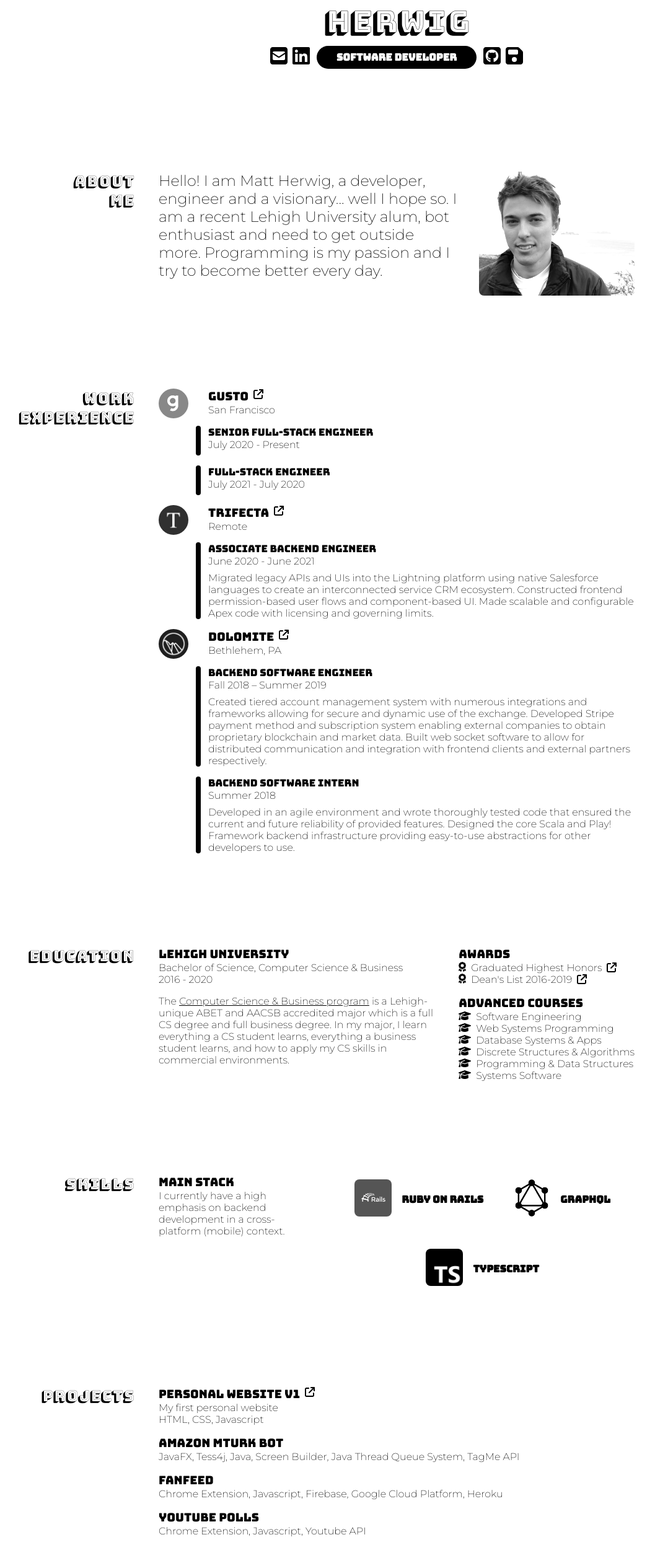
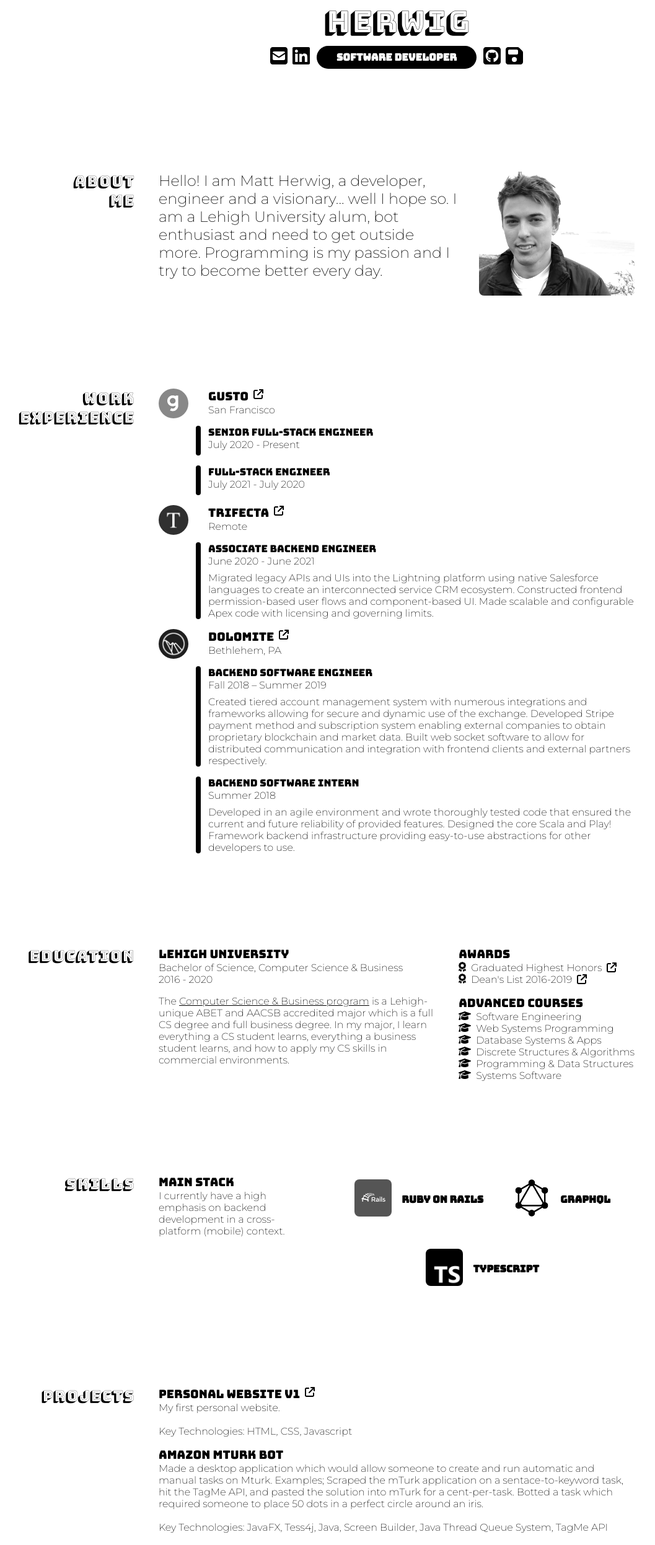
Before and after one commit to mattherwig/mattherwig-v2.github.io, a React (Create React App) app: page / in a window 1280 px wide. Shown: the part 262-2755 px from the top of the page at 62% size, without its empty margins (0-1057 px from the left). Built offline with nearby package versions, Linux system fonts and the light colour scheme.

Commit message:
Added More Info

```diff
--- a/public/index.html
+++ b/public/index.html
@@ -7,7 +7,7 @@
     <!-- Open Graph Protocal: Special UI shows up when link is shared on LinkedIn, Facebook, ect. -->
     <meta name="site_name" property="og:site_name" content="Matt Herwig's Website"/>
     <meta name="title" property="og:title" content="Matt Herwig's Website"/>
-    <meta name="description" property="og:description" content="Hello! I am Matt Herwig, a developer, engineer and a visionary... well I hope so. I am a recent Lehigh University alum, bot enthusiast and need to get outside more. Programming is my passion and I try to become better every day."/>
+    <meta name="description" property="og:description" content="Hello! I am Matt Herwig, a developer, engineer and a visionary... well I hope so. I am a Lehigh University alum, bot enthusiast and need to get outside more. Programming is my passion and I try to become better every day."/>
     <meta name="image" property="og:image" content="%PUBLIC_URL%/images/icon-ogp.png">
     <meta name="secure_url" property="og:image:secure_url" content="%PUBLIC_URL%/images/icon-ogp.png">
     <meta name="url" property="og:url" content="https://mattherwig.com/">
@@ -17,7 +17,7 @@
     <meta name="username" property="og:type:username" content="mattherwig"/>
     <meta name="gender" property="og:type:gender" content="male"/>
     <meta name="author" content="Matt Herwig" />
-    <meta name="keywords" content="HTML, CSS, lehigh, software, engineer, software engineer, university, science, computer, computer science, business, scala, javascript, java, entrepreneur, backend, designer" />
+    <meta name="keywords" content="rails, ruby, graphql, typescript, HTML, CSS, lehigh, software, engineer, software engineer, university, science, computer, computer science, business, scala, javascript, java, entrepreneur, backend, designer" />
     <link rel="icon" href="%PUBLIC_URL%/images/icon.png" />
 
     <meta charset="utf-8" />
--- a/src/components/AboutMeSection.tsx
+++ b/src/components/AboutMeSection.tsx
@@ -10,8 +10,8 @@ const AboutMeSection = () => {
       <ContentArea title="About Me" className={classes.innerContainer}>
         <p>
           Hello! I am Matt Herwig, a developer, engineer and a visionary... well I hope so. I am a
-          recent Lehigh University alum, bot enthusiast and need to get outside more. Programming is
-          my passion and I try to become better every day.
+          Lehigh University alum, bot enthusiast and need to get outside more. Programming is my
+          passion and I try to become better every day.
         </p>
         <img src="/images/profile.jpg" className={classes.picture} alt="Matt Herwig profile" />
       </ContentArea>
--- a/src/components/ProjectSection.tsx
+++ b/src/components/ProjectSection.tsx
@@ -40,7 +40,8 @@ const Project: React.FC<ProjectProps> = ({ title, description, technologies, web
           {website && <ExternalLinkIcon href={website} />}
         </div>
         <p>{description}</p>
-        <p>{technologies.join(', ')}</p>
+        <br />
+        <p>{`Key Technologies: ${technologies.join(', ')}`}</p>
       </div>
     </div>
   );
--- a/src/data.ts
+++ b/src/data.ts
@@ -146,13 +146,14 @@ interface Project {
 export const PROJECTS: Project[] = [
   {
     title: 'Personal Website v1',
-    description: 'My first personal website',
+    description: 'My first personal website.',
     technologies: ['HTML', 'CSS', 'Javascript'],
-    website: 'https://mattherwig.com'
+    website: 'https://mattherwig.github.io/personal-website-v1/'
   },
   {
     title: 'Amazon Mturk Bot',
-    description: '',
+    description:
+      'Made a desktop application which would allow someone to create and run automatic and manual tasks on Mturk. Examples; Scraped the mTurk application on a sentace-to-keyword task, hit the TagMe API, and pasted the solution into mTurk for a cent-per-task. Botted a task which required someone to place 50 dots in a perfect circle around an iris.',
     technologies: [
       'JavaFX',
       'Tess4j',
@@ -163,33 +164,27 @@ export const PROJECTS: Project[] = [
     ]
   },
   {
-    title: 'FanFeed',
-    description: '',
-    technologies: ['Chrome Extension', 'Javascript', 'Firebase', 'Google Cloud Platform', 'Heroku']
-  },
-  {
-    title: 'YouTube Polls',
-    description: '',
-    technologies: ['Chrome Extension', 'Javascript', 'Youtube API']
-  },
-  {
-    title: 'Game Dev',
-    description: '',
-    technologies: ['Unity', 'C#', 'Python', 'Pygame', 'Blender']
-  },
-  {
     title: 'Poshmark Bot',
-    description: '',
+    description:
+      'Made a chrome extension and desktop application version -- both of which provided automated re-listing functionality to trick the closet promotion algorithm and share/like-others closest to gain followers.',
     technologies: ['JavaFX', 'Java', 'Scala', 'Selenium', 'Screen Builder']
   },
   {
+    title: 'Lehigh Voice Assistant',
+    description:
+      'Worked with a team of Lehigh Engineers to create a Google voice assistant responding to events happening on campus, cafeteria offerings, news and more through scraped data. Won 1st Place in almost all categories of the LUApps competition.',
+    technologies: ['Google Dialogflow', 'Node JS']
+  },
+  {
     title: 'Minecraft Server Custom Plugins',
-    description: 'Mini-games, Crate Keys',
+    description:
+      'Owned a couple minecraft servers and in some of my latest ones, developed internal plugins for mini-games, crate keys, and more.',
     technologies: ['Java', 'Bukkit API']
   },
   {
-    title: 'Lehigh Voice Assistant',
-    description: '1st Place LUApps',
-    technologies: ['Google Dialogflow', 'Node JS']
+    title: 'FanFeed',
+    description:
+      'Chrome extension which would allow social features when watching a streaming service.',
+    technologies: ['Chrome Extension', 'Javascript', 'Firebase', 'Google Cloud Platform', 'Heroku']
   }
 ];
```
